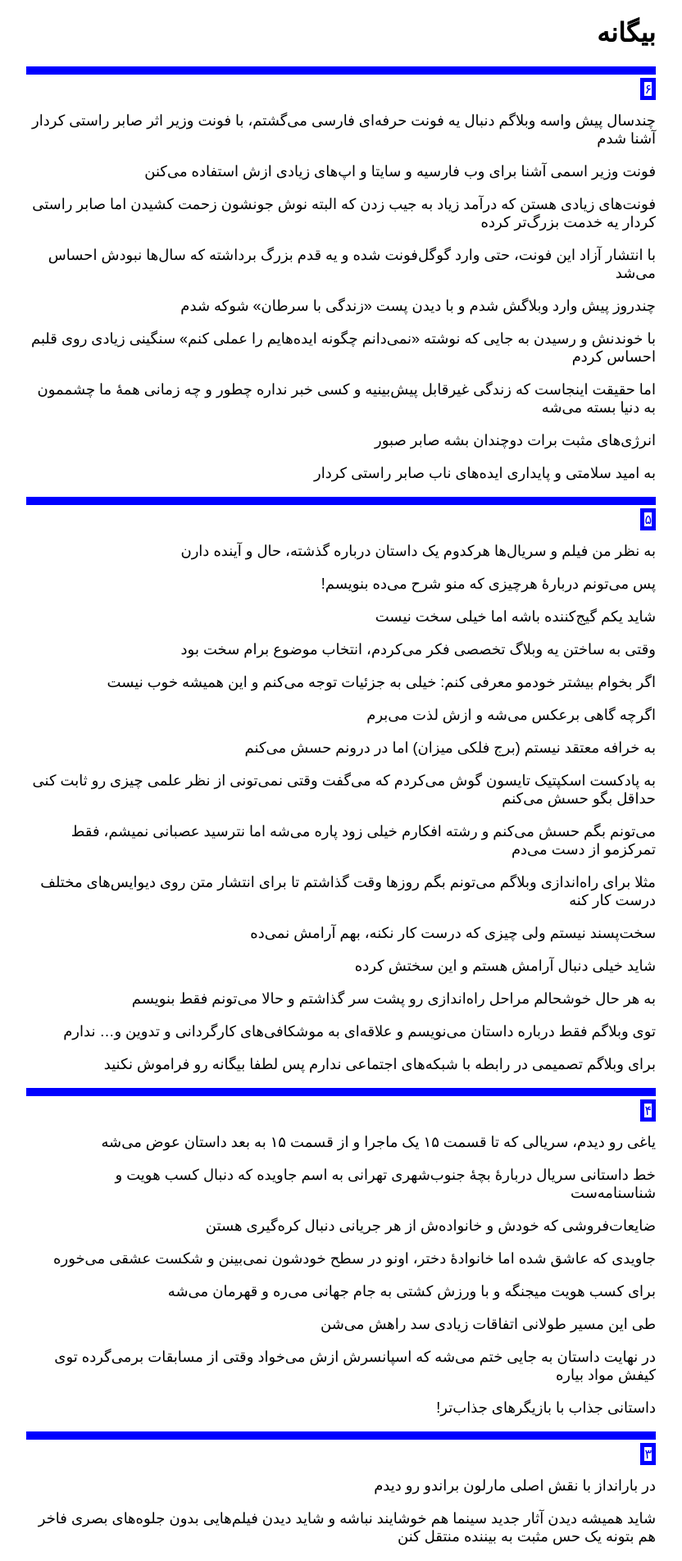
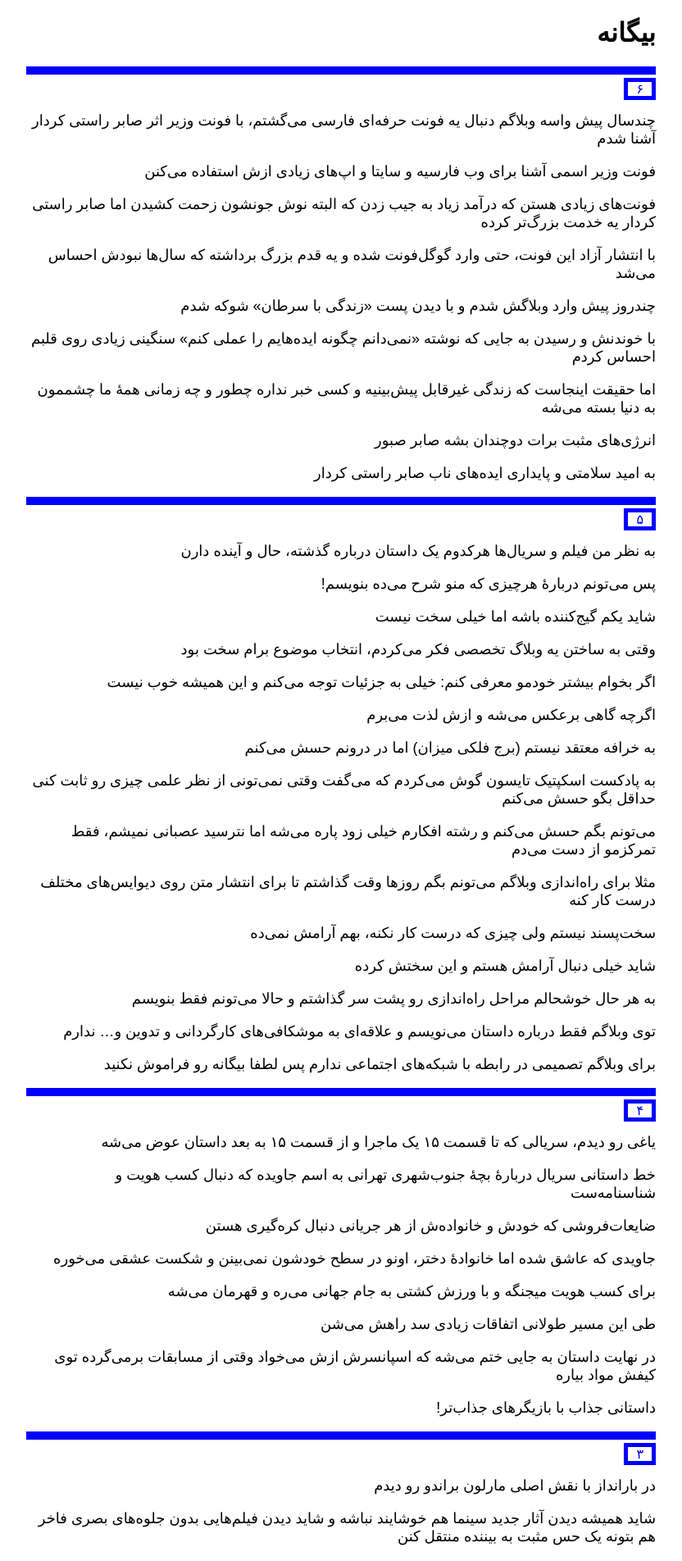
Before and after one commit to darkblog/darkblog.github.io, a Jekyll site: the page built from index.html, in a window 1280 px wide. Shown: the top 1904 px of the page at 82% size, without its empty margins (224-1056 px from the left). Built offline with Jekyll 4.4.1, drawn with Linux system fonts in a browser that asks for light colours.

Commit message:
Update index.html

```diff
--- a/index.html
+++ b/index.html
@@ -9,7 +9,7 @@
 <meta charset="utf-8">
 <meta name="viewport" content="width=device-width, initial-scale=1">
 <link rel="canonical" href="https://biganeh.com/">
-<style>body{font-family:sans-serif;margin:auto;padding:0 1.25em 0 1.25em;max-width:48em}p{font-size:large}a{text-decoration:none}a,hr{border:thick solid blue}</style>
+<style>body{font-family:sans-serif;margin:auto;padding:0 1.25em 0 1.25em;max-width:48em}p{font-size:large}a{text-decoration:none}a,hr{border:thick solid blue;padding:0 10px 0 10px}</style>
 </head>
 <body>
 <h1>بیگانه</h1>
```
